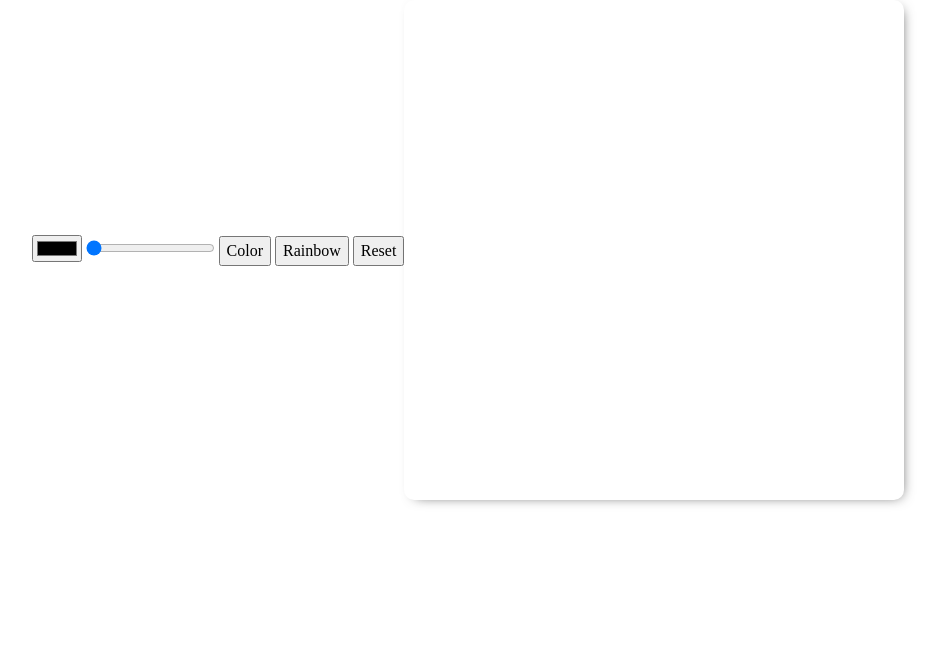
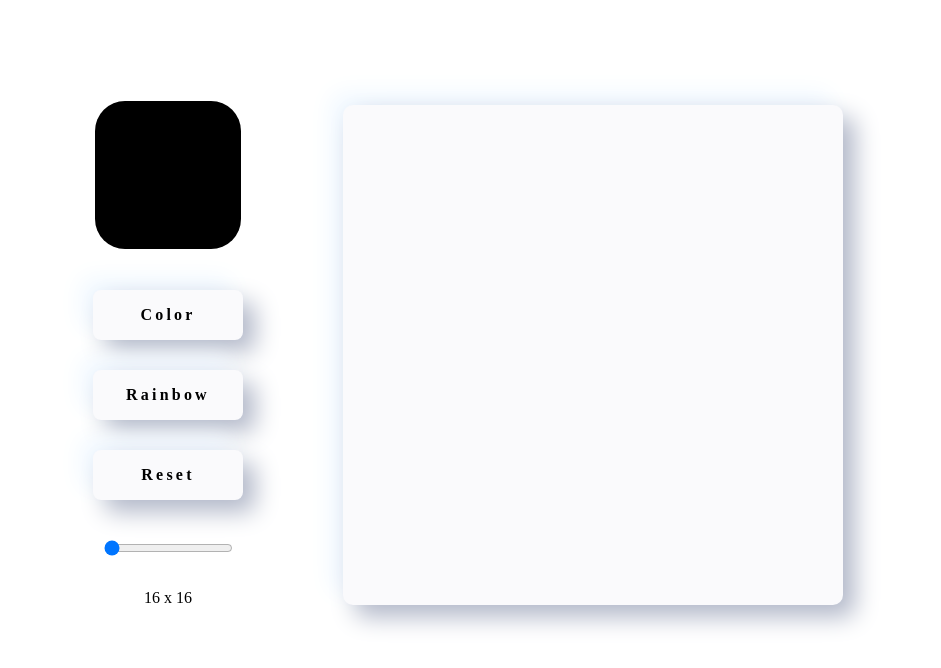
Before and after one commit to MrEscappe/PROJECT-Etch-A-Sketch, a plain HTML site: page index.html in a window 1280 px wide. Shown: the whole page, without its empty margins (172-1113 px from the left). Drawn offline with Linux system fonts and the light colour scheme.

Commit message:
finished the project

```diff
--- a/index.html
+++ b/index.html
@@ -11,10 +11,11 @@
 		<main class="container-main">
 			<div class="container-right">
 				<input type="color" id="color" />
-				<input type="range" min="16" max="64" id="slider" value="16" />
 				<button class="btn btn-color">Color</button>
 				<button class="btn btn-rainbow">Rainbow</button>
 				<button class="btn btn-reset">Reset</button>
+				<input class="range" type="range" min="16" max="64" id="slider" value="16" />
+				<p class="range-text">16 x 16</p>
 			</div>
 			<div class="container-box" style="--grid-size: 16" ;></div>
 		</main>
--- a/script/script.js
+++ b/script/script.js
@@ -1,23 +1,24 @@
+const GRID_CLASS = "grid";
+const COLOR_STATE = "color";
+
 const containerBox = document.querySelector(".container-box");
 const color = document.querySelector("#color");
 const slider = document.querySelector("#slider");
 const reset = document.querySelector(".btn-reset");
 const rainbow = document.querySelector(".btn-rainbow");
 const colorBtn = document.querySelector(".btn-color");
+const rangeText = document.querySelector(".range-text");
 
 let defaultSize = 16;
 let defaultColor = "black";
 let draw = false;
-let currentState = "color";
+let currentState = COLOR_STATE;
 
 reset.addEventListener("click", resetGrid);
-rainbow.addEventListener("click", () => {
-	setState(rainbow);
-});
-
+rainbow.addEventListener("click", () => setState(rainbow));
 colorBtn.addEventListener("click", () => {
 	defaultColor = "black";
-	currentState = "color";
+	setState(COLOR_STATE);
 	resetGrid();
 });
 
@@ -26,8 +27,7 @@ slider.addEventListener("change", () => updateGridSize(slider.value));
 
 containerBox.addEventListener("mousedown", () => {
 	draw = true;
-	const grids = document.querySelectorAll(".grid");
-	grids.forEach((grid) => {
+	document.querySelectorAll(`.${GRID_CLASS}`).forEach((grid) => {
 		grid.addEventListener("mouseover", () => {
 			if (currentState === rainbow && draw) {
 				grid.style.backgroundColor = randomColor();
@@ -41,23 +41,27 @@ containerBox.addEventListener("mousedown", () => {
 containerBox.addEventListener("mouseup", () => (draw = false));
 containerBox.addEventListener("mouseleave", () => (draw = false));
 
-containerBox.addEventListener;
 function createGrid(size) {
 	containerBox.style.setProperty("--grid-size", size);
 	for (let i = 0; i < size * size; i++) {
 		const grid = document.createElement("div");
 		containerBox.appendChild(grid);
-		grid.classList.add("grid");
-		if (i === 0) grid.style.borderTopLeftRadius = "10px";
-		if (i === size - 1) grid.style.borderTopRightRadius = "10px";
-		if (i === size * size - 1) grid.style.borderBottomRightRadius = "10px";
-		if (i === size * size - size) grid.style.borderBottomLeftRadius = "10px";
+		grid.classList.add(GRID_CLASS);
+		setBorderRadius(grid, i, size);
 	}
+}
+
+function setBorderRadius(grid, i, size) {
+	if (i === 0) grid.style.borderTopLeftRadius = "10px";
+	if (i === size - 1) grid.style.borderTopRightRadius = "10px";
+	if (i === size * size - 1) grid.style.borderBottomRightRadius = "10px";
+	if (i === size * size - size) grid.style.borderBottomLeftRadius = "10px";
 }
 
 function updateGridSize(size) {
 	defaultSize = size;
 	containerBox.innerHTML = "";
+	rangeText.textContent = `${size} x ${size}`;
 	createGrid(defaultSize);
 }
 
@@ -70,11 +74,12 @@ function resetGrid() {
 
 function randomColor() {
 	const hex = "0123456789ABCDEF";
-	let color = "#";
+	let colorNew = "#";
 	for (let i = 0; i < 6; i++) {
-		color += hex[Math.floor(Math.random() * 16)];
+		colorNew += hex[Math.floor(Math.random() * 16)];
 	}
-	return color;
+	color.value = colorNew;
+	return colorNew;
 }
 
 function setState(string) {
--- a/style/style.css
+++ b/style/style.css
@@ -2,17 +2,18 @@
 	display: flex;
 	justify-content: center;
 	align-items: center;
-	margin: 0 auto;
+	margin: 100px auto;
 }
 
 .container-box {
 	--grid-size: 16;
 	width: 500px;
 	height: 500px;
+	-webkit-border-radius: 10px;
 	border-radius: 10px;
-	-webkit-box-shadow: 4px 3px 13px -7px rgba(0, 0, 0, 0.75);
-	-moz-box-shadow: 4px 3px 13px -7px rgba(0, 0, 0, 0.75);
-	box-shadow: 4px 3px 13px -7px rgba(0, 0, 0, 0.75);
+	background: #fafafc;
+	-webkit-box-shadow: 12px 12px 24px #b2b8c9, -12px -12px 24px #f0f8ff;
+	box-shadow: 12px 12px 24px #b2b8c9, -12px -12px 24px #f0f8ff;
 	display: flex;
 	flex-wrap: wrap;
 }
@@ -21,3 +22,53 @@
 	width: calc(100% / var(--grid-size));
 	height: calc(100% / var(--grid-size));
 }
+
+.container-right {
+	display: flex;
+	flex-direction: column;
+	justify-content: center;
+	align-items: center;
+	margin-right: 100px;
+	gap: 30px;
+}
+
+.btn {
+	width: 150px;
+	height: 50px;
+	background: #fafafc;
+	border: none;
+	border-radius: 0.5rem;
+	color: #000000;
+	font-size: 1rem;
+	font-weight: 700;
+	letter-spacing: 0.2rem;
+	text-align: center;
+	outline: none;
+	cursor: pointer;
+	-webkit-box-shadow: 12px 12px 24px #b2b8c9, -12px -12px 24px #f0f8ff;
+	box-shadow: 12px 12px 24px #b2b8c9, -12px -12px 24px #f0f8ff;
+}
+
+#color[type="color"] {
+	-webkit-appearance: none;
+	appearance: none;
+	border: none;
+	width: 150px;
+	height: 150px;
+	background-color: transparent;
+	margin-bottom: 10px;
+}
+
+#color[type="color"]::-webkit-color-swatch-wrapper {
+	padding: 0;
+	background-color: transparent;
+}
+
+#color[type="color"]::-webkit-color-swatch {
+	border: none;
+	border-radius: 30px;
+}
+
+.range {
+	margin-top: 10px;
+}
```
